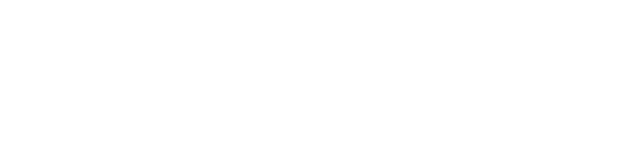
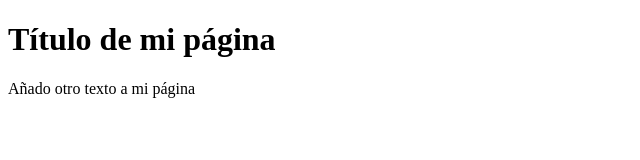
Before and after one commit to rougit/HelloWGIT, a plain HTML site: page index.html in a window 1280 px wide. Shown: the whole page, without its empty margins (0-640 px from the left). Drawn offline with Linux system fonts and the light colour scheme.

Commit message:
Añado un texto

```diff
--- a/index.html
+++ b/index.html
@@ -7,6 +7,9 @@
     <title>DocumentGIT</title>
 </head>
 <body>
+    <h1>Título de mi página</h1>
+    Añado otro texto a mi página
+
 
 </body>
 </html>
```
